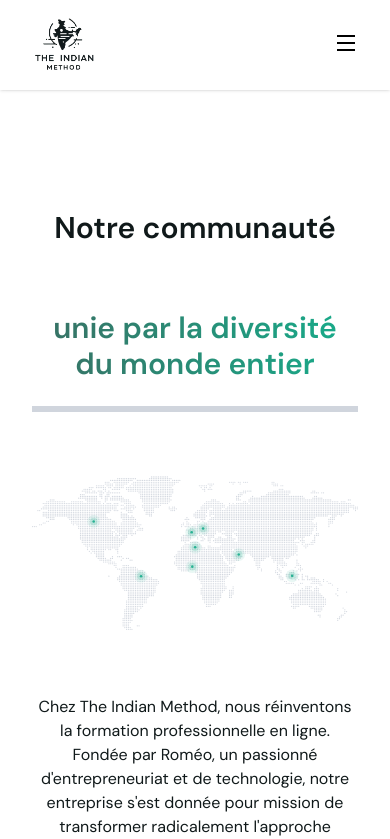
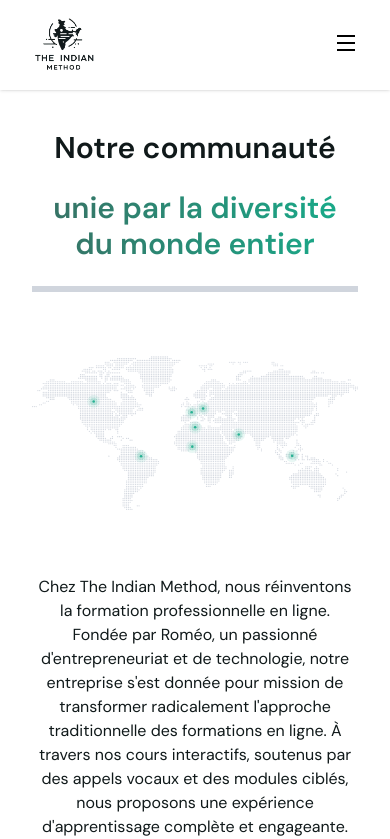
Before and after one commit to Saytzeff-D/The-Indian-Method, a React (Vite) app: page /who-we-are in a window 390 px wide. Shown: the top 839 px of the page. Built offline with nearby package versions, Linux system fonts and the light colour scheme.

Commit message:
fix: founders card

```diff
--- a/src/pages/FoundersAndHistory.tsx
+++ b/src/pages/FoundersAndHistory.tsx
@@ -17,12 +17,12 @@ const FoundersAndHistory = () => {
     <div className="flex min-h-screen flex-col">
       <Navbar />
 
-      <div id="founders-top" className="appx py-20">
+      <div id="founders-top" className="appx py-10 md:py-20">
         <div
           data-aos="fade-up"
           className="flex text-center flex-col gap-6 m-auto max-w-[50rem]"
         >
-          <h3 className="md:text-5xl mt-10 md:mt-0 text-3xl font-semibold text-dark">
+          <h3 className="md:text-5xl text-3xl font-semibold text-dark">
             Notre communauté
           </h3>
           <h3
@@ -33,7 +33,7 @@ const FoundersAndHistory = () => {
               backgroundImage:
                 "linear-gradient(90deg, #396F63 0%, #17AD8B 100%)",
             }}
-            className="md:text-5xl mt-10 md:mt-0 text-3xl font-semibold"
+            className="md:text-5xl text-3xl font-semibold"
           >
             unie par la diversité du monde entier
           </h3>
@@ -92,10 +92,7 @@ const FoundersAndHistory = () => {
           Les fondateurs & Co- fondateurs
         </h3>
 
-        <div
-          data-aos="fade-up"
-          className="grid py-20 md:grid-cols-3 max-w-[60rem] gap-10"
-        >
+        <div className="grid py-20 md:grid-cols-3 max-w-[60rem] gap-10">
           <Founder
             name="Roméo"
             position="Fondateur"
@@ -162,12 +159,16 @@ const FoundersAndHistory = () => {
             desc: `Lancement réussi de la nouvelle application et de la suite de logiciels.`,
           },
         ].map((each) => (
-          <div data-aos="fade-in" className="w-full grid grid-cols-12">
-            <h3 className="col-span-4 md:col-span-6 mt-14 text-right px-4 md:px-10 text-3xl text-primary font-semibold">
+          <div
+            data-aos="fade-in"
+            // data-aos-delay="-1000"
+            className="w-full grid grid-cols-12"
+          >
+            <h3 className="col-span-5 md:col-span-6 mt-14 text-right px-4 md:px-10 text-xl sm:text-3xl text-primary font-semibold">
               {each.year}
             </h3>
             <p
-              className="pb-10 md:pb-20 pt-[3.6rem] relative border-l-4 border-tsec/30 px-4 md:px-10 max-w-md font-semibold text-dark col-span-8 md:col-span-6 before:content-[''] before:absolute before:h-3 before:w-3 before:bg-dark2 before:rounded-full before:top-16 before:-left-2"
+              className="text-sm sm:text-base pb-5 sm:pb-10 md:pb-20 pt-[3.6rem] relative border-l-4 border-tsec/30 px-4 md:px-10 max-w-md font-semibold text-dark col-span-7 md:col-span-6 before:content-[''] before:absolute before:h-3 before:w-3 before:bg-dark2 before:rounded-full before:top-16 before:-left-2"
               dangerouslySetInnerHTML={{ __html: each.desc }}
             ></p>
           </div>
@@ -250,7 +251,7 @@ const Founder = ({
   other?: JSX.Element
 }) => {
   return (
-    <div className=" flex flex-col gap-3">
+    <div data-aos="fade-up" className=" flex flex-col gap-3">
       <div className="flex max-w-[18rem] h-[18rem] items-center justify-center overflow-hidden rounded-2xl ">
         <img
           src={image ?? pp}
```
